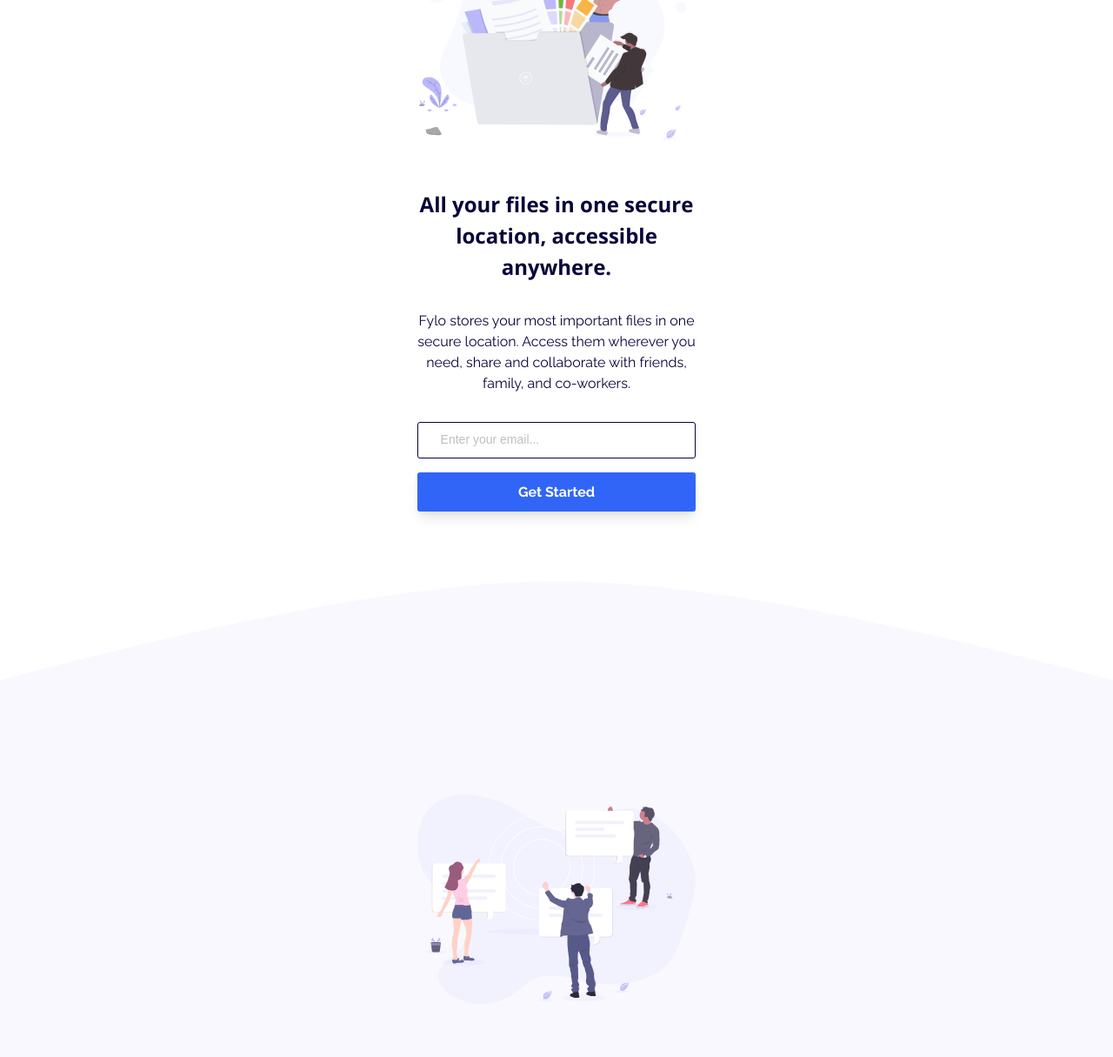
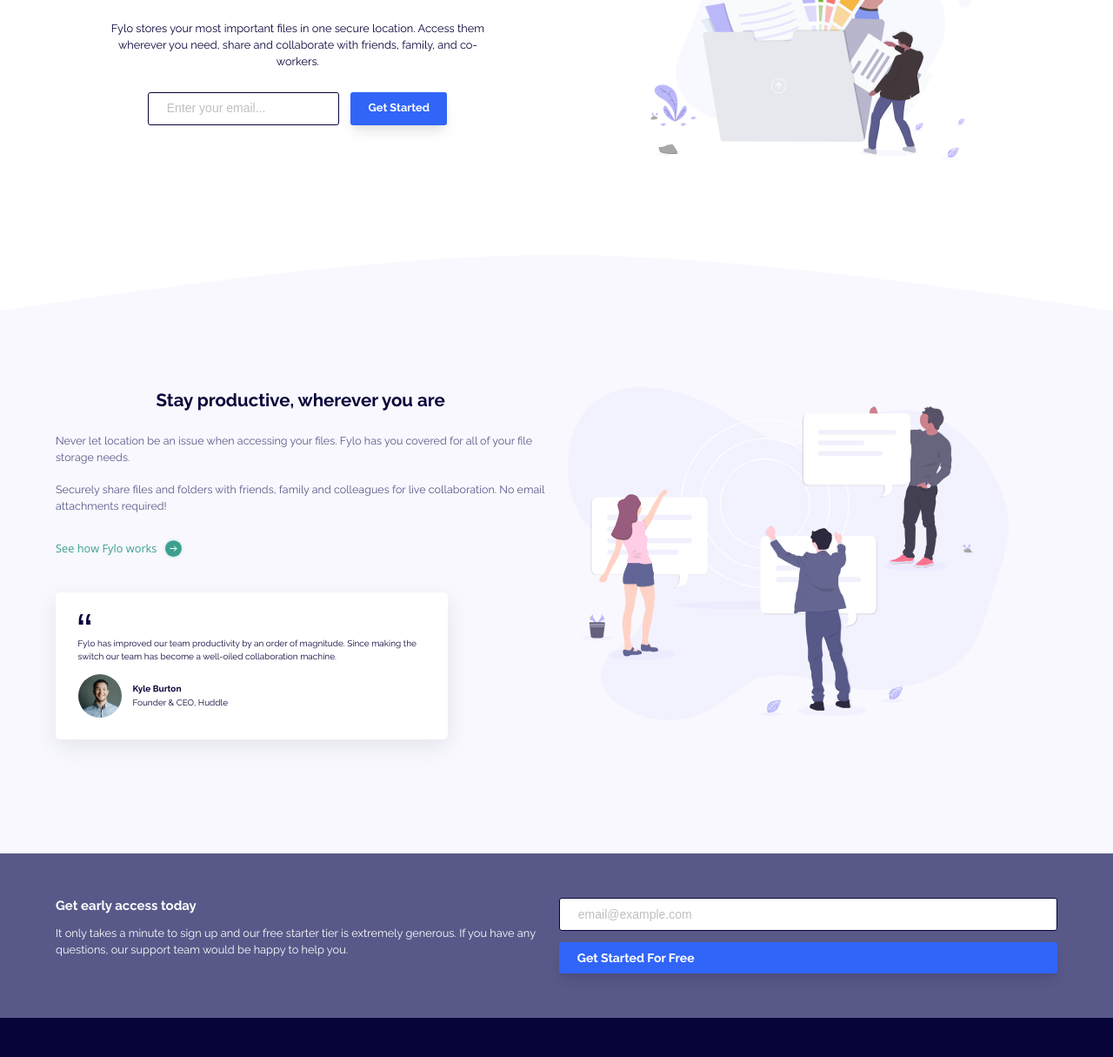
Before and after one commit to kaluczadzsi/fylo-landing-page, a plain HTML site: page index.html in a window 1280 px wide. Shown: the part 226-1441 px from the top of the page at 87% size. Drawn offline with nearby package versions, Linux system fonts and the light colour scheme.

Commit message:
Project completed

```diff
--- a/index.html
+++ b/index.html
@@ -66,7 +66,8 @@
     </main>
 
     <!-- Section info -->
-    <img src="images/bg-curve-mobile.svg" alt="" />
+    <img class="curve-mobile" src="images/bg-curve-mobile.svg" alt="" />
+    <img class="curve-desktop" src="images/bg-curve-desktop.svg" alt="" />
     <section class="info">
       <div class="container">
         <div class="img-container">
@@ -109,12 +110,14 @@
     <!-- Section Sing Up -->
     <section class="sign-up">
       <div class="container">
-        <h3>Get early access today</h3>
-        <p>
-          It only takes a minute to sign up and our free starter tier is
-          extremely generous. If you have any questions, our support team would
-          be happy to help you.
-        </p>
+        <div>
+          <h3>Get early access today</h3>
+          <p>
+            It only takes a minute to sign up and our free starter tier is
+            extremely generous. If you have any questions, our support team
+            would be happy to help you.
+          </p>
+        </div>
         <div class="contact">
           <input type="text" placeholder="email@example.com" />
           <a href="#">Get Started For Free</a>
--- a/scss/style.scss
+++ b/scss/style.scss
@@ -4,6 +4,10 @@
 // Utilities
 body {
   font-family: $ff-raleway;
+}
+
+.curve-desktop {
+  display: none;
 }
 
 .container {
@@ -220,6 +224,7 @@ section.sign-up {
     flex-direction: column;
 
     p {
+      margin-top: 1rem;
       line-height: 1.5;
     }
   }
@@ -296,3 +301,109 @@ footer {
     }
   }
 }
+
+// Media queries
+//
+@media (min-width: 700px) {
+  html {
+    font-size: 80%;
+  }
+
+  .container {
+    max-width: 90%;
+  }
+
+  .curve-mobile {
+    display: none;
+  }
+
+  .curve-desktop {
+    display: block;
+  }
+
+  // Main
+  main {
+    .container {
+      display: grid;
+      align-items: center;
+      justify-items: center;
+      gap: 3rem;
+      grid-template-columns: repeat(2, 1fr);
+      .img-container {
+        order: 1;
+
+        img {
+          max-width: 30rem;
+        }
+      }
+
+      .text-container {
+        max-width: 80%;
+        .contact {
+          justify-content: center;
+          flex-direction: row;
+        }
+      }
+    }
+  }
+
+  // Section Info
+  section.info {
+    .container {
+      display: grid;
+      grid-auto-columns: minmax(0, 1fr);
+      grid-auto-flow: column;
+      gap: 2rem;
+      align-items: center;
+      justify-content: center;
+
+      .img-container {
+        order: 1;
+        max-width: 90%;
+      }
+
+      .text-container {
+        text-align: left;
+
+        h2 {
+          font-size: 1.6rem;
+        }
+
+        .info-link {
+          margin-right: auto;
+        }
+
+        article {
+          max-width: 80%;
+          p {
+            font-size: 10px;
+          }
+        }
+      }
+    }
+  }
+
+  // Section Sign up
+  section.sign-up {
+    .container {
+      > div {
+        text-align: left;
+      }
+
+      flex-direction: row;
+    }
+  }
+
+  // Footer
+  footer {
+    padding-bottom: 0;
+
+    .container {
+      display: grid;
+      grid-template-columns: repeat(4, 1fr);
+      align-items: center;
+      justify-items: center;
+      justify-content: center;
+    }
+  }
+}
```
Also changed, not shown: css/style.css, 1 other file.
